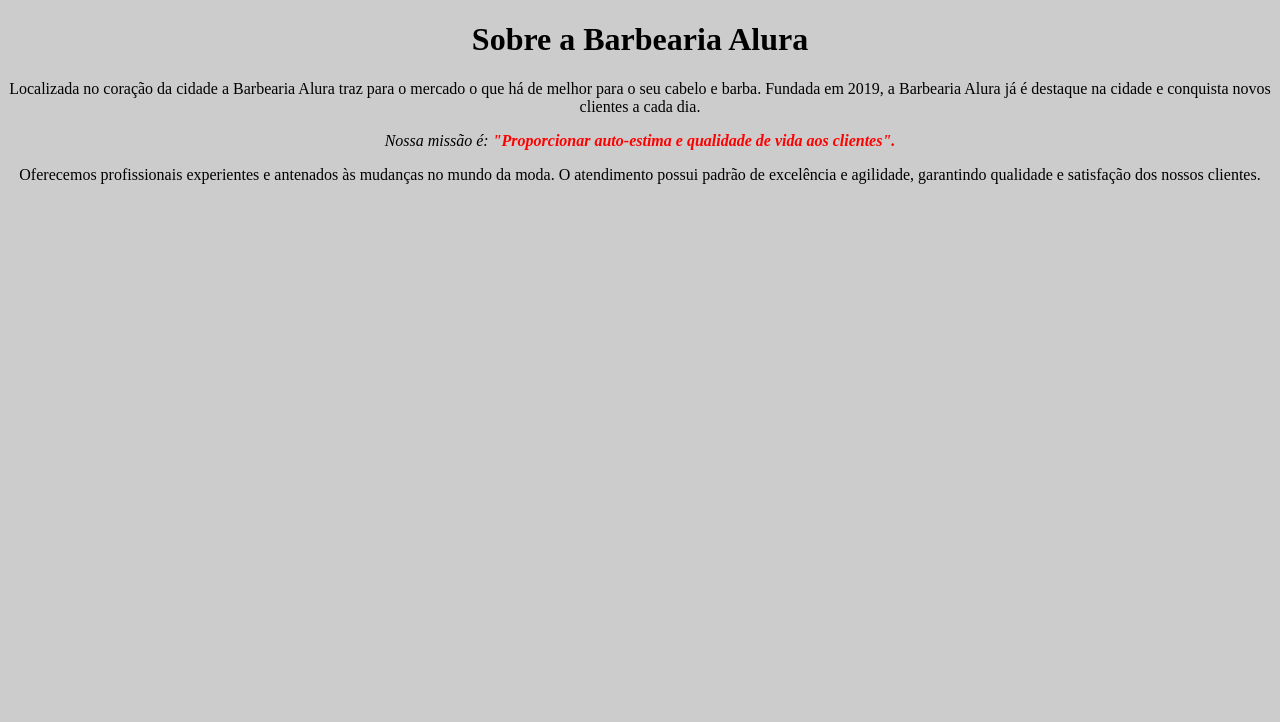
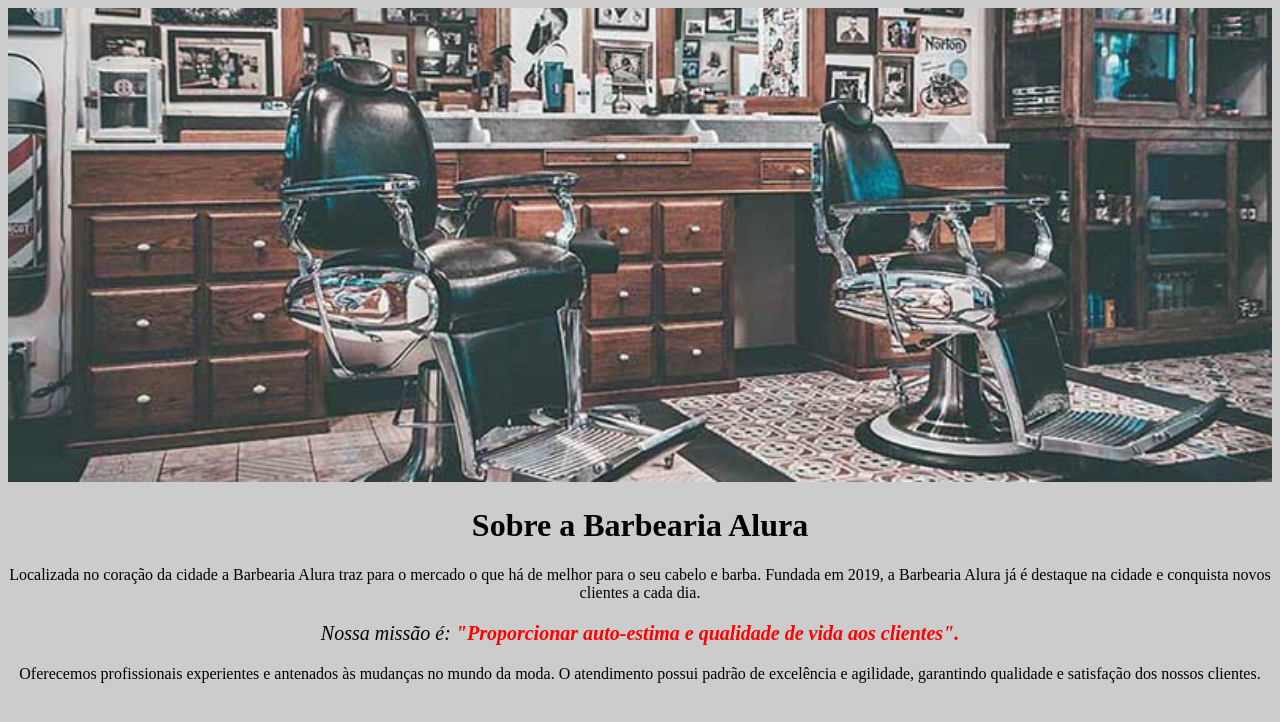
Before and after one commit to wbarbosa0/Alura-CSS3HTML5, a plain HTML site: page index.html in a window 1280 px wide. Drawn offline with Linux system fonts and the light colour scheme.

Commit message:
Após aula 4 do Curso HTML5 e CSS3 parte 1: A primeira página da Web

```diff
--- a/index.html
+++ b/index.html
@@ -6,12 +6,14 @@
     <link rel="stylesheet" href="style.css">
   </head>
   <body>
-    <h1 style="text-align: center">Sobre a Barbearia Alura</h1>
 
-    <p style="text-align: center">Localizada no coração da cidade a Barbearia Alura traz para o mercado o que há de melhor para o seu cabelo e barba. Fundada em 2019, a Barbearia Alura já é destaque na cidade e conquista novos clientes a cada dia.</p>
+    <img id="banner" src=banner.jpg>
+    <h1>Sobre a Barbearia Alura</h1>
 
-    <p style="text-align: center"; "font Size : 20px"><em>Nossa missão é: <strong>"Proporcionar auto-estima e qualidade de vida aos clientes".</strong></em></p>
+    <p>Localizada no coração da cidade a Barbearia Alura traz para o mercado o que há de melhor para o seu cabelo e barba. Fundada em 2019, a Barbearia Alura já é destaque na cidade e conquista novos clientes a cada dia.</p>
 
-    <p style="text-align: center">Oferecemos profissionais experientes e antenados às mudanças no mundo da moda. O atendimento possui padrão de excelência e agilidade, garantindo qualidade e satisfação dos nossos clientes.</p>
+    <p id="missao"><em>Nossa missão é: <strong>"Proporcionar auto-estima e qualidade de vida aos clientes".</strong></em></p>
+
+    <p>Oferecemos profissionais experientes e antenados às mudanças no mundo da moda. O atendimento possui padrão de excelência e agilidade, garantindo qualidade e satisfação dos nossos clientes.</p>
   </body>
 </html>
--- a/style.css
+++ b/style.css
@@ -1,11 +1,21 @@
 body {
-    background: #CCCCCC
+  background: #CCCCCC;
+}
+
+#banner{
+  width: 100%;
+}
+h1 {
+  text-align: center;
 }
 
 p {
-    text-align: center;
+  text-align: center;
 }
 
+#missao{
+  font-size: 20px
+}
 em strong {
-    color: #FF0000;
+  color: RGB(255,0,0);
 }
```
Also changed, not shown: banner.jpg (added).
